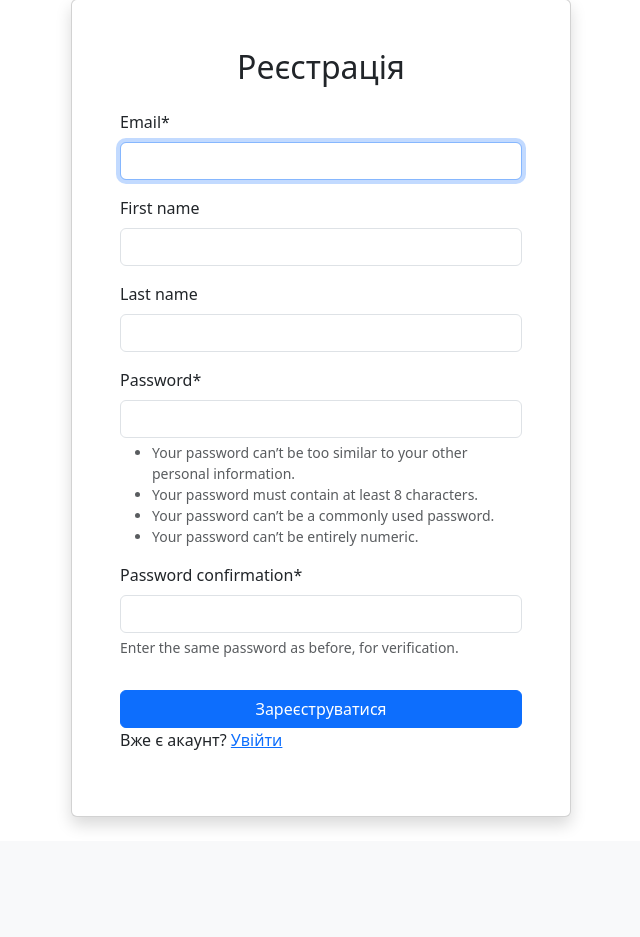
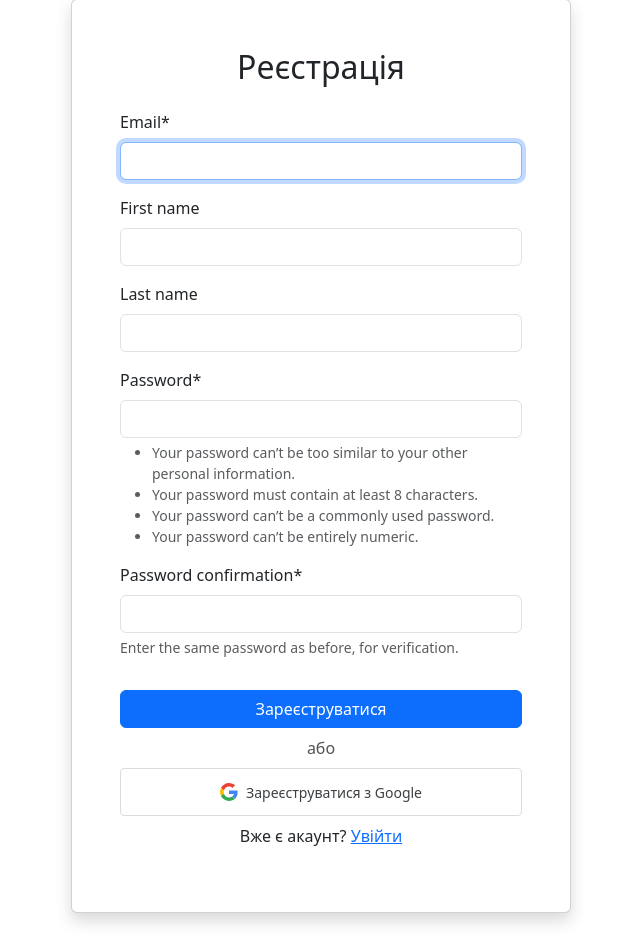
Before and after one commit to rifemane5328/Task-Manager, a Django app: page /register/ in a window 1280 px wide. Shown: the part 81-1018 px from the top of the page, without its empty margins (319-959 px from the left). Before the commit the page ends 907 px from the top, so only its background shows below. Run offline with Django 5.2, Linux system fonts and the light colour scheme; some libraries are stand-ins or nearby versions.

Commit message:
feat(auth): Added possibility to authenticate via Google account using OAuth; logout is now available. Also added django-messages which appear when user is authorized.

```diff
--- /dev/null
+++ b/src/accounts/static/css/styles.css
@@ -0,0 +1,48 @@
+.auth-button {
+    display: flex;
+    align-items: center;
+    justify-content: center;
+    gap: 8px;
+
+    width: 100%;
+    height: 48px;
+    padding: 0 16px;
+
+    border-radius: 4px;
+    border: 1px solid #dadce0;
+    background-color: #ffffff;
+    color: #3c4043;
+    text-decoration: none;
+
+    font-family: system-ui, -apple-system, BlinkMacSystemFont, "Segoe UI", sans-serif;
+    font-size: 14px;
+    font-weight: 500;
+
+    cursor: pointer;
+}
+
+.auth-button:hover {
+    background-color: #f7f8f8;
+}
+
+.auth-button-content-wrapper {
+    display: flex;
+    align-items: center;
+    flex-direction: row-reverse;
+    justify-content: center;
+    gap: 8px;
+}
+
+.auth-button-icon svg {
+    width: 18px;
+    height: 18px;
+    display: block;
+}
+
+.auth-button-contents {
+    white-space: nowrap;
+}
+
+.auth-button-state {
+    display: none;
+}
--- a/src/accounts/templates/accounts/register.html
+++ b/src/accounts/templates/accounts/register.html
@@ -1,5 +1,10 @@
 {% extends 'base.html' %}
 {% load crispy_forms_tags %}
+{% load static %}
+
+{% block styles %}
+<link rel="stylesheet" href="{% static 'css/styles.css' %}">
+{% endblock %}
 
 <!-- Navbar -->
 {% block nav %}
@@ -21,7 +26,7 @@
 {% endblock %}
 
 {% block content %}
-<div class="container d-flex justify-content-center align-items-center"">
+<div class="container d-flex justify-content-center align-items-center">
     <div style="max-width: 500px; width: 100%;">
         <div class="card shadow">
             <div class="card-body p-5">
@@ -32,7 +37,28 @@
 
                     <button type="submit" class="btn btn-primary w-100 mt-3">Зареєструватися</button>
                 </form>
-                <p>
+                <p class="text-center my-2" style="color: rgb(83, 83, 83)">або</p>
+                <a class="auth-button my-2" href="{% url 'accounts:google_login' %}">
+                    <div class="auth-button-state"></div>
+                    <div class="auth-button-content-wrapper">
+                        <div class="auth-button-icon">
+                            <svg version="1.1"
+                                xmlns="http://www.w3.org/2000/svg"
+                                xmlns:xlink="http://www.w3.org/1999/xlink"
+                                viewBox="0 0 48 48"
+                                style="display: block;">
+                                <path fill="#EA4335" d="M24 9.5c3.54 0 6.71 1.22 9.21 3.6l6.85-6.85C35.9 2.38 30.47 0 24 0 14.62 0 6.51 5.38 2.56 13.22l7.98 6.19C12.43 13.72 17.74 9.5 24 9.5z"></path>
+                                <path fill="#4285F4" d="M46.98 24.55c0-1.57-.15-3.09-.38-4.55H24v9.02h12.94c-.58 2.96-2.26 5.48-4.78 7.18l7.73 6c4.51-4.18 7.09-10.36 7.09-17.65z"></path>
+                                <path fill="#FBBC05" d="M10.53 28.59c-.48-1.45-.76-2.99-.76-4.59s.27-3.14.76-4.59l-7.98-6.19C.92 16.46 0 20.12 0 24c0 3.88.92 7.54 2.56 10.78l7.97-6.19z"></path>
+                                <path fill="#34A853" d="M24 48c6.48 0 11.93-2.13 15.89-5.81l-7.73-6c-2.15 1.45-4.92 2.3-8.16 2.3-6.26 0-11.57-4.22-13.47-9.91l-7.98 6.19C6.51 42.62 14.62 48 24 48z"></path>
+                                <path fill="none" d="M0 0h48v48H0z"></path>
+                            </svg>
+                        </div>
+                    </div>
+                    <span class="auth-button-contents">Зареєструватися з Google</span>
+                    <span style="display: none;">Зареєструватися з Google</span>
+                </a>
+                <p class="text-center mt-2">
                     Вже є акаунт? <a href="{% url 'accounts:login' %}">Увійти</a>
                 </p>
             </div>
--- a/src/accounts/urls.py
+++ b/src/accounts/urls.py
@@ -1,10 +1,13 @@
 from django.urls import path
-from django.contrib.auth.views import LoginView
+from django.contrib.auth.views import LoginView, LogoutView
 from . import views
 
 app_name = 'accounts'
 
 urlpatterns = [
     path("", LoginView.as_view(template_name="accounts/login.html"), name="login"),
-    path("register/", views.register_view, name="register")
+    path("register/", views.register_view, name="register"),
+    path("logout/", LogoutView.as_view(next_page="accounts:login"), name="logout"),
+    path("google/login/", views.GoogleLoginView.as_view(), name="google_login"),
+    path("google/callback/", views.GoogleCallbackView.as_view(), name="google_callback")
 ]
--- a/src/accounts/views.py
+++ b/src/accounts/views.py
@@ -1,6 +1,12 @@
 from django.shortcuts import render, redirect
 from django.contrib.auth import login
+from django.views import View
+from django.urls import reverse
+from django.contrib import messages
+
 from .forms import RegistrationForm
+from task_manage.oauth import oauth
+from .models import CustomUser
 
 def register_view(request):
     form = RegistrationForm()
@@ -13,3 +19,46 @@ def register_view(request):
             login(request, user)
             response = redirect("task_manage:profile")
     return render(request, "accounts/register.html", {"form": form})
+
+
+class GoogleLoginView(View):
+    def get(self, request):
+        callback_path = reverse("accounts:google_callback")
+        redirect_url = request.build_absolute_uri(callback_path)
+        return oauth.google.authorize_redirect(request, redirect_url)
+
+
+class GoogleCallbackView(View):
+    def get(self, request):
+        token = oauth.google.authorize_access_token(request)
+        response = oauth.google.get(
+            "https://openidconnect.googleapis.com/v1/userinfo", token=token
+        )
+        user_info = response.json()
+
+        email = user_info["email"]
+        first_name = user_info.get("given_name", "")
+        last_name = user_info.get("family_name", "")
+        sub = user_info.get("sub")
+        username = email.split("@")[0]
+
+        user, created = CustomUser.objects.get_or_create(
+            email=email,
+            defaults={
+                "username": username,
+                "first_name": first_name,
+                "last_name": last_name,
+            }
+        )
+        user.is_active = True
+        user.save()
+        user.backend = "django.contrib.auth.backends.ModelBackend"
+
+        login(request, user)
+
+        response = redirect("task_manage:profile")
+        if created:
+            messages.success(request, "Ласкаво просимо! Ви успішно зареєструвалися.")
+        else:
+            messages.success(request, "З поверненням!")
+        return response
--- a/src/templates/base.html
+++ b/src/templates/base.html
@@ -1,5 +1,6 @@
 <!DOCTYPE html>
 <html lang="en">
+    {% load static %}
 <head>
     <meta charset="UTF-8">
     <meta name="viewport" content="width=device-width, initial-scale=1.0">
@@ -10,11 +11,25 @@
         integrity="sha384-sRIl4kxILFvY47J16cr9ZwB07vP4J8+LH7qKQnuqkuIAvNWLzeN8tE5YBujZqJLB" crossorigin="anonymous">
 </head>
 <body>
-{% block nav %}
-{% endblock %}
+    {% block nav %}
+    {% endblock %}
     <div class="container my-4">
         {% block content %}
         {% endblock %}
     </div>
+    {% if messages %}
+        <div class="container mt-4">
+            {% for message in messages %}
+                <div class="alert alert-{{ message.tags}} alert-dismissible fade show" role="alert">
+                    {{ message }}
+                    <button type="button" class="btn-close" data-bs-dismiss="alert" aria-label="Close"></button>
+                </div>
+            {% endfor %}
+        </div>
+    {% endif %}
+
+    <script src="https://cdn.jsdelivr.net/npm/bootstrap@5.3.8/dist/js/bootstrap.bundle.min.js"
+        integrity="sha384-FKyoEForCGlyvwx9Hj09JcYn3nv7wiPVlz7YYwJrWVcXK/BmnVDxM+D2scQbITxI"
+        crossorigin="anonymous"></script>
 </body>
 </html>
```
Also changed, not shown: src/accounts/templates/accounts/login.html (+27 -1 lines), src/task_manage/oauth.py (added, +16 -0 lines), src/task_manager/settings.py (+14 -2 lines), src/templates/nav.html (+7 -1 lines).
